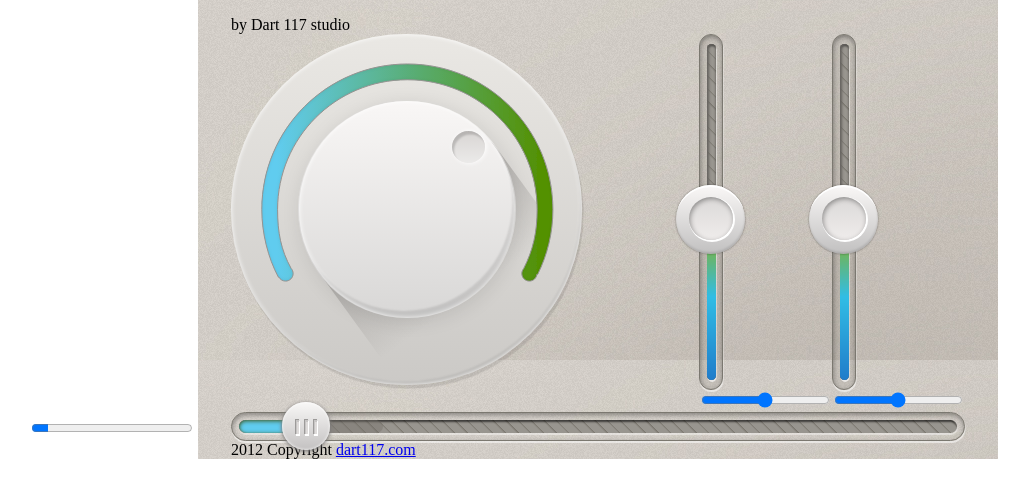
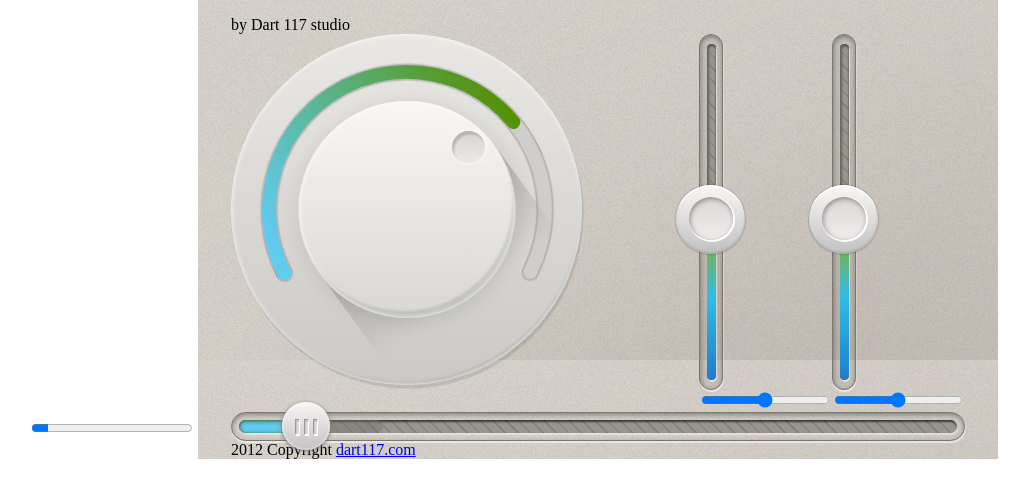
Before and after one commit to alexanderKw/Low-Equalizer, a website: page dev/index.html in a window 1280 px wide. Shown: the part 51-548 px from the top of the page, without its empty margins (42-1071 px from the left). Drawn offline with Linux system fonts and the light colour scheme.

Commit message:
fixed html svg elements

```diff
--- a/dev/index.html
+++ b/dev/index.html
@@ -36,48 +36,28 @@
 
               <svg xmlns="http://www.w3.org/2000/svg" xmlns:xlink="http://www.w3.org/1999/xlink" width="302px" height="228px" class="svg_1">
                 <defs>
-                  <filter id="Filter_0">
-                    <feOffset in="SourceAlpha" dx="0" dy="0" />
-                    <feGaussianBlur result="blurOut" stdDeviation="2" />
-                    <feFlood flood-color="rgb(0, 0, 0)" result="floodOut" />
-                    <feComposite operator="out" in="floodOut" in2="blurOut" result="compOut" />
-                    <feComposite operator="in" in="compOut" in2="SourceAlpha" />
-                    <feComponentTransfer>
-                      <feFuncA type="linear" slope="0.24" />
-                    </feComponentTransfer>
-                    <feBlend mode="multiply" in2="SourceGraphic" />
+                  <linearGradient id="volume-gradient">
+                    <stop offset="0%" stop-color="#539105" />
+                    <stop offset="100%" stop-color="#60ccef" />
+                  </linearGradient>
+                  <filter id="s">
+                    <feDropShadow dx="" dy="" stdDeviation="1" />
                   </filter>
-
                 </defs>
-                <defs>
-                  <linearGradient id="vol_color">
-                    <stop offset="5%" stop-color="#60ccef" />
-                    <stop offset="95%" stop-color="#539105" />
-                  </linearGradient>
-                </defs>
-                <g filter="url(#Filter_0)">
-                  <path fill-rule="evenodd" fill="url(#vol_color)" stroke="#9b9a98" d="M281.654,215.419 L280.866,215.238 C280.517,219.080 277.291,222.090 273.358,222.090 C269.193,222.090 265.816,218.713 265.816,214.548 C265.816,212.683 266.496,210.980 267.616,209.664 C277.064,191.095 281.128,173.253 281.128,150.531 C281.128,78.857 223.025,20.754 151.352,20.754 C79.678,20.754 21.575,78.857 21.575,150.531 C21.575,173.343 24.971,191.094 35.129,209.460 C36.359,210.802 37.115,212.584 37.115,214.548 C37.115,218.713 33.738,222.090 29.572,222.090 C26.656,222.090 24.132,220.432 22.876,218.010 L22.449,218.219 C11.901,198.682 5.808,173.849 5.808,150.531 C5.808,70.149 70.970,4.987 151.352,4.987 C231.733,4.987 296.896,70.149 296.896,150.531 C296.896,173.849 291.403,195.882 281.654,215.419 Z"
+                <g stroke-width="14" fill="transparent" transform="rotate(153 151 151)">
+                  <circle id="volume-value" cx="151" cy="151" r="138" stroke="url(#volume-gradient)" style="stroke-linecap: round; stroke-dasharray:403, 463; stroke-dashoffset:0"
                   />
                 </g>
               </svg>
 
               <svg xmlns="http://www.w3.org/2000/svg" xmlns:xlink="http://www.w3.org/1999/xlink" width="302px" height="228px" class="svg_2">
                 <defs>
-                  <filter id="Filter_1">
-                    <feOffset in="SourceAlpha" dx="0" dy="0" />
-                    <feGaussianBlur result="blurOut" stdDeviation="2" />
-                    <feFlood flood-color="rgb(0, 0, 0)" result="floodOut" />
-                    <feComposite operator="out" in="floodOut" in2="blurOut" result="compOut" />
-                    <feComposite operator="in" in="compOut" in2="SourceAlpha" />
-                    <feComponentTransfer>
-                      <feFuncA type="linear" slope="0.24" />
-                    </feComponentTransfer>
-                    <feBlend mode="multiply" in2="SourceGraphic" />
+                  <filter id="volume-stroke">
+                    <feDropShadow dx="" dy="" stdDeviation="1" />
                   </filter>
-
                 </defs>
-                <g filter="url(#Filter_1)">
-                  <path fill-rule="evenodd" fill="rgb(208, 206, 204)" d="M281.654,215.419 L280.866,215.238 C280.517,219.080 277.291,222.090 273.358,222.090 C269.193,222.090 265.816,218.713 265.816,214.548 C265.816,212.683 266.496,210.980 267.616,209.664 C277.064,191.095 281.128,173.253 281.128,150.531 C281.128,78.857 223.025,20.754 151.352,20.754 C79.678,20.754 21.575,78.857 21.575,150.531 C21.575,173.343 24.971,191.094 35.129,209.460 C36.359,210.802 37.115,212.584 37.115,214.548 C37.115,218.713 33.738,222.090 29.572,222.090 C26.656,222.090 24.132,220.432 22.876,218.010 L22.449,218.219 C11.901,198.682 5.808,173.849 5.808,150.531 C5.808,70.149 70.970,4.987 151.352,4.987 C231.733,4.987 296.896,70.149 296.896,150.531 C296.896,173.849 291.403,195.882 281.654,215.419 Z"
+                <g stroke-width="14" filter="url(#volume-stroke)" fill="transparent" transform="rotate(153 151 151)">
+                  <circle id="volume-circle" cx="151" cy="151" r="138" stroke="rgb(208, 206, 204)" style="stroke-linecap: round; stroke-dasharray:563, 303; stroke-dashoffset:0"
                   />
                 </g>
               </svg>
```
Also changed, not shown: dev/js/script.js (+40 -0 lines).
